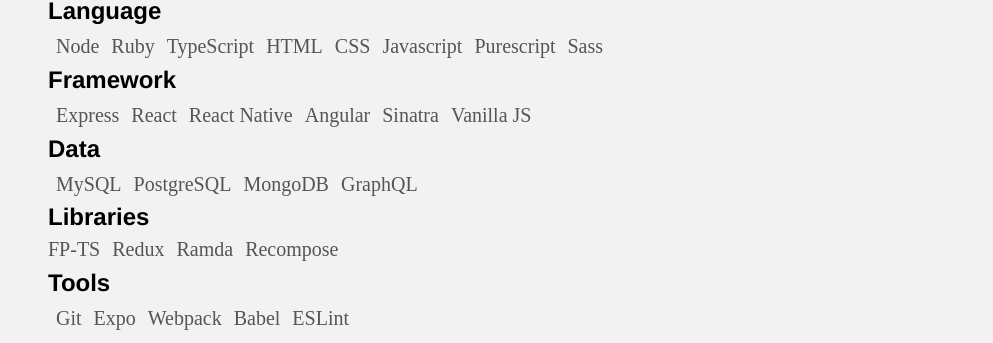
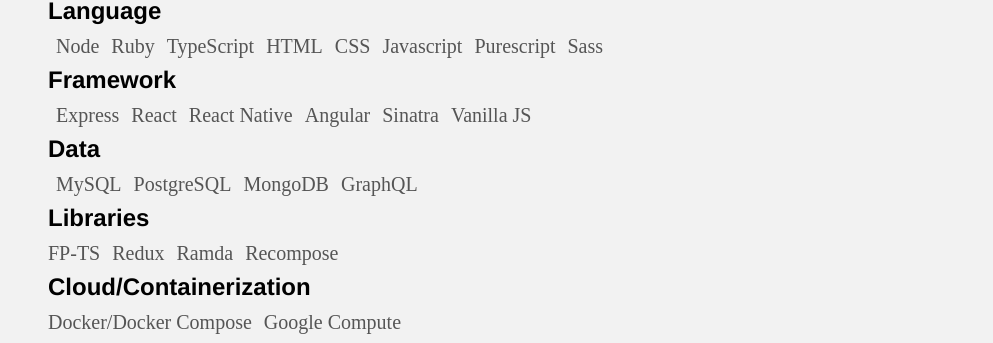
Before and after one commit to beaubaker1027/beaubaker1027.github.io, a plain HTML site: page index.html in a window 1280 px wide. Shown: the part 609-952 px from the top of the page, without its empty margins (143-1136 px from the left). Drawn offline with nearby package versions, Linux system fonts and the light colour scheme.

Commit message:
added cloud/containerization exp

```diff
--- a/index.html
+++ b/index.html
@@ -90,13 +90,18 @@
             <li class="dib mr2"><a href="https://www.mongodb.com" class="f4 f4-ns db link dim mid-gray">MongoDB</a></li>
             <li class="dib mr2"><a href="https://graphql.org" class="f4 f4-ns db link dim mid-gray">GraphQL</a></li>
           </ul>
-        <h2>Libraries</h2>
+        <h2 class="db f3 lh-title mb1">Libraries</h2>
           <ul>
             <li class="dib mr2"><a href="https://gcanti.github.io/fp-ts/" class="f4 f4-ns db link dim mid-gray">FP-TS</a></li>
             <li class="dib mr2"><a href="https://redux.js.org" class="f4 f4-ns db link dim mid-gray">Redux</a></li>
             <li class="dib mr2"><a href="https://ramdajs.com/" class="f4 f4-ns db link dim mid-gray">Ramda</a></li>
             <li class="dib mr2"><a href="https://github.com/acdlite/recompose" class="f4 f4-ns db link dim mid-gray">Recompose</a></li>
           </ul>
+        <h2 class="db f3 lh-title mb1">Cloud/Containerization</h2>
+        <ul>
+          <li class="dib mr2"><a href="https://docs.docker.com/" class="f4 f4-ns db link dim mid-gray">Docker/Docker Compose</a></li>
+          <li class="dib mr2"><a href="https://cloud.google.com/compute" class="f4 f4-ns db link dim mid-gray">Google Compute</a></li>
+        </ul>
         <h2 class="db f3 lh-title mb1">Tools</h2>
           <ul class="list pl2">
             <li class="dib mr2"><a href="https://git-scm.com" class="f4 f4-ns db link dim mid-gray">Git</a></li>
```
